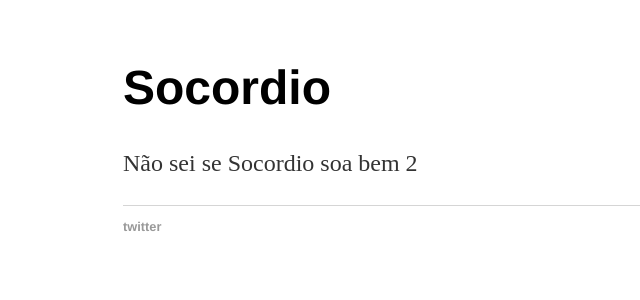
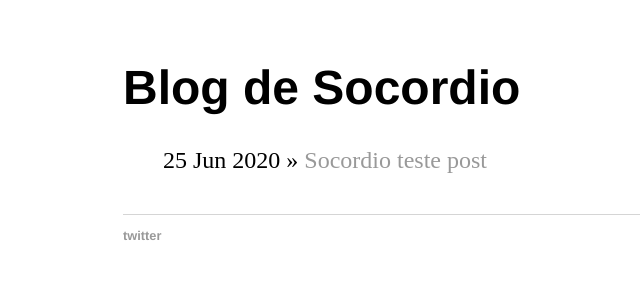
Before and after one commit to fpresc/fpresc.github.io, a Jekyll site: the page built from index.html, in a window 1280 px wide. Shown: the top 300 px of the page, without its empty margins (69-709 px from the left). Built offline with Jekyll 4.4.1, drawn with Linux system fonts in a browser that asks for light colours.

Commit message:
Update index.html

```diff
--- a/index.html
+++ b/index.html
@@ -1,8 +1,11 @@
 ---
 layout: default
-title: Socordio
+title: Blog de Socordio
 ---
-<div class="blurb">
-	<h1>Socordio</h1>
-	<p><a href="/about"></a>Não sei se Socordio soa bem 2</p>
-</div><!-- /.blurb -->
+	<h1>{{ page.title }}</h1>
+	<ul class="posts">
+
+	  {% for post in site.posts %}
+	    <li><span>{{ post.date | date_to_string }}</span> » <a href="{{ post.url }}" title="{{ post.title }}">{{ post.title }}</a></li>
+	  {% endfor %}
+	</ul>
```
